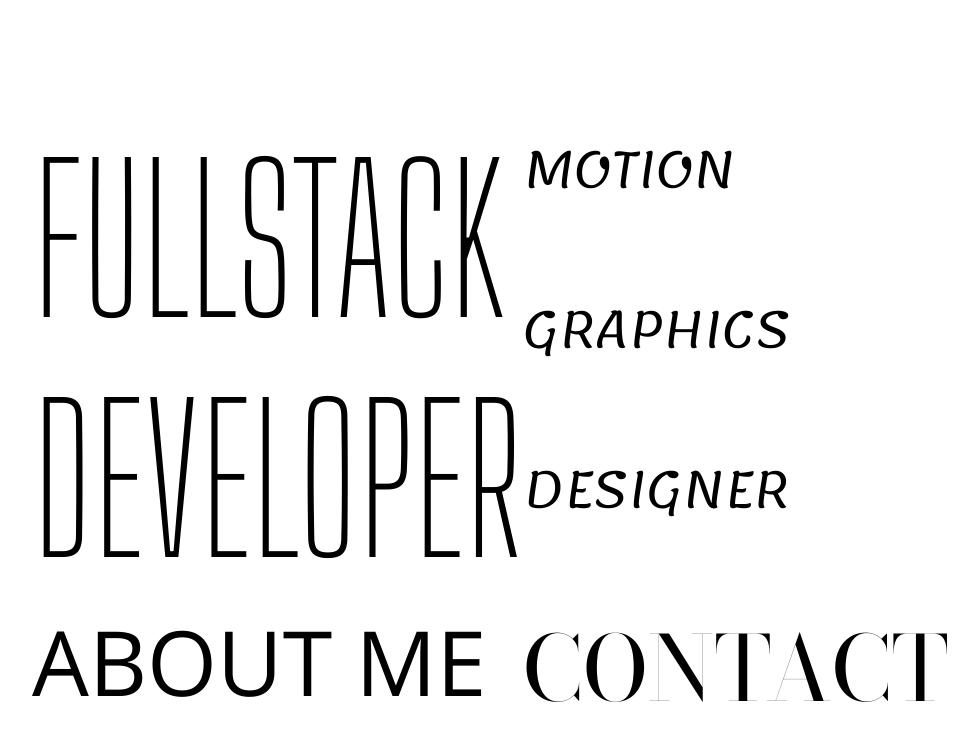
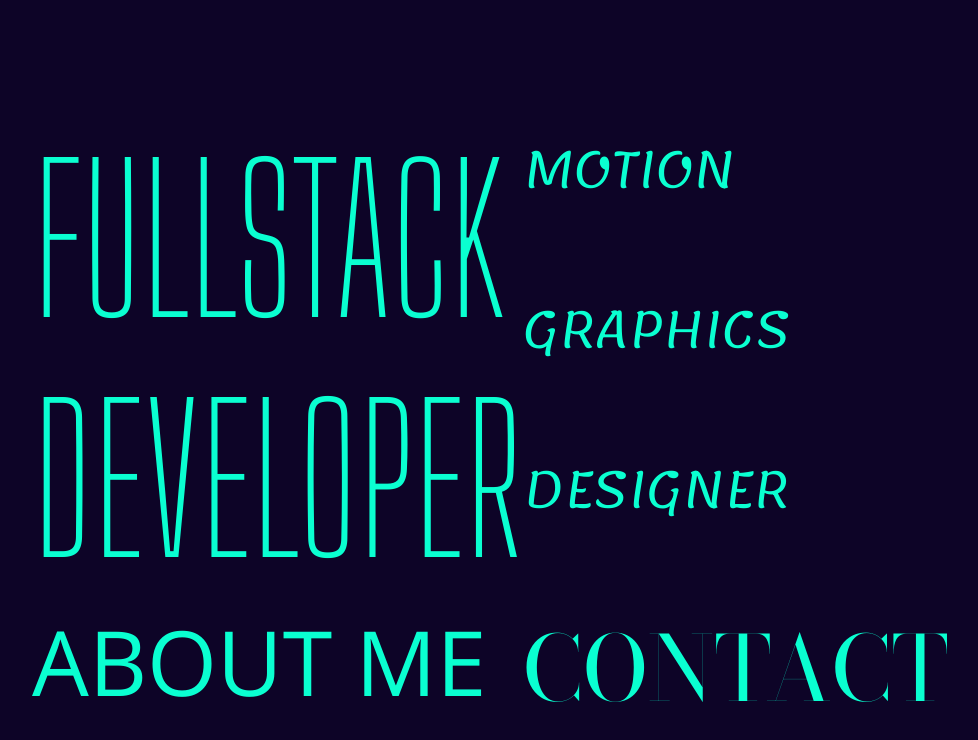
Before and after one commit to jonCroatanUto/portafolio, a React (Create React App) app: page / in a window 1280 px wide. Shown: the top 740 px of the page, without its empty margins (288-1266 px from the left). Built offline with nearby package versions, Linux system fonts and the light colour scheme.

Commit message:
trying colors, I doubting beetween this or black and white

```diff
--- a/src/index.css
+++ b/src/index.css
@@ -5,6 +5,7 @@ body {
     sans-serif;
   -webkit-font-smoothing: antialiased;
   -moz-osx-font-smoothing: grayscale;
+  background-color: #0d0427;
 }
 
 code {
--- a/src/pages/Home/home.css
+++ b/src/pages/Home/home.css
@@ -5,7 +5,9 @@
   grid-template-columns: 0.6fr 1fr;
   left: 25%;
   top: 15%;
+  color: #0affd1;
 }
+
 .FullStackDeveloper {
   display: grid;
   grid-template-rows: 1fr 1fr;
```
